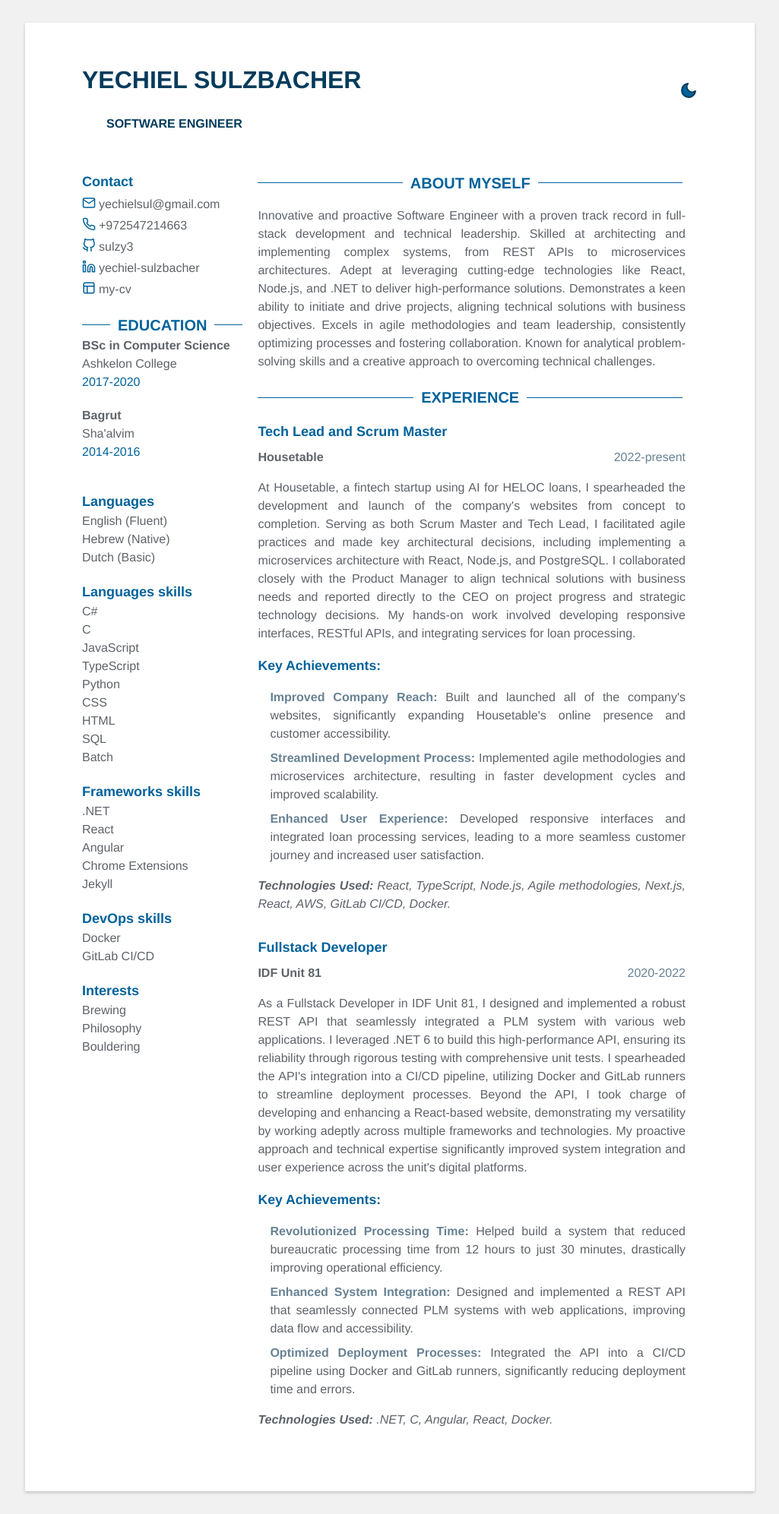
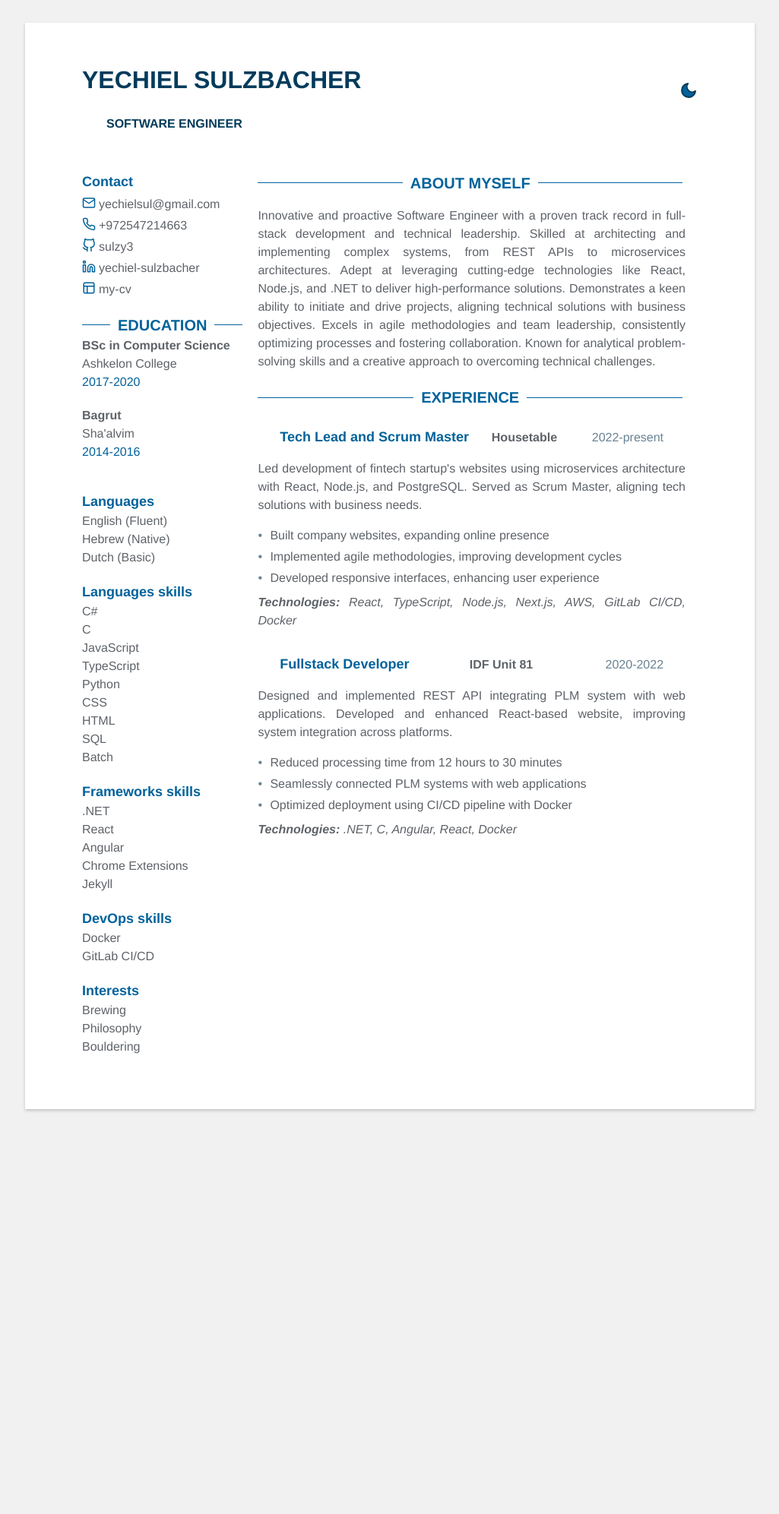
Before and after one commit to chaniheller97/my-cv, a Jekyll site: the page built from index.html, in a window 1280 px wide. Shown: the whole page at 76% size, without its empty margins (127-1152 px from the left). Built offline with Jekyll 4.4.1, drawn with Linux system fonts in a browser that asks for light colours; after the commit the page ends 1490 px from its top, so only the background shows below that.

Commit message:
try new one

```diff
--- a/_data/data.yml
+++ b/_data/data.yml
@@ -58,34 +58,23 @@ skills:
 profile: |
    Innovative and proactive Software Engineer with a proven track record in full-stack development and technical leadership. Skilled at architecting and implementing complex systems, from REST APIs to microservices architectures. Adept at leveraging cutting-edge technologies like React, Node.js, and .NET to deliver high-performance solutions. Demonstrates a keen ability to initiate and drive projects, aligning technical solutions with business objectives. Excels in agile methodologies and team leadership, consistently optimizing processes and fostering collaboration. Known for analytical problem-solving skills and a creative approach to overcoming technical challenges.
 # Experience
-# Experience
 experience:
   - role: Tech Lead and Scrum Master
     time: 2022-present
     company: Housetable
-    details: |
-        At Housetable, a fintech startup using AI for HELOC loans, I spearheaded the development and launch of the company's websites from concept to completion. Serving as both Scrum Master and Tech Lead, I facilitated agile practices and made key architectural decisions, including implementing a microservices architecture with React, Node.js, and PostgreSQL. I collaborated closely with the Product Manager to align technical solutions with business needs and reported directly to the CEO on project progress and strategic technology decisions. My hands-on work involved developing responsive interfaces, RESTful APIs, and integrating services for loan processing.
+    summary: Led development of fintech startup's websites using microservices architecture with React, Node.js, and PostgreSQL. Served as Scrum Master, aligning tech solutions with business needs.
     achievements:
-      - title: Improved Company Reach
-        description: Built and launched all of the company's websites, significantly expanding Housetable's online presence and customer accessibility.
-      - title: Streamlined Development Process
-        description: Implemented agile methodologies and microservices architecture, resulting in faster development cycles and improved scalability.
-      - title: Enhanced User Experience
-        description: Developed responsive interfaces and integrated loan processing services, leading to a more seamless customer journey and increased user satisfaction.
-    technologies_used: |
-      React, TypeScript, Node.js, Agile methodologies, Next.js, React, AWS, GitLab CI/CD, Docker.
+      - Built company websites, expanding online presence
+      - Implemented agile methodologies, improving development cycles
+      - Developed responsive interfaces, enhancing user experience
+    technologies: React, TypeScript, Node.js, Next.js, AWS, GitLab CI/CD, Docker
 
   - role: Fullstack Developer
     time: 2020-2022
     company: IDF Unit 81
-    details: |
-      As a Fullstack Developer in IDF Unit 81, I designed and implemented a robust REST API that seamlessly integrated a PLM system with various web applications. I leveraged .NET 6 to build this high-performance API, ensuring its reliability through rigorous testing with comprehensive unit tests. I spearheaded the API's integration into a CI/CD pipeline, utilizing Docker and GitLab runners to streamline deployment processes. Beyond the API, I took charge of developing and enhancing a React-based website, demonstrating my versatility by working adeptly across multiple frameworks and technologies. My proactive approach and technical expertise significantly improved system integration and user experience across the unit's digital platforms.
+    summary: Designed and implemented REST API integrating PLM system with web applications. Developed and enhanced React-based website, improving system integration across platforms.
     achievements:
-      - title: Revolutionized Processing Time
-        description: Helped build a system that reduced bureaucratic processing time from 12 hours to just 30 minutes, drastically improving operational efficiency.
-      - title: Enhanced System Integration
-        description: Designed and implemented a REST API that seamlessly connected PLM systems with web applications, improving data flow and accessibility.
-      - title: Optimized Deployment Processes
-        description: Integrated the API into a CI/CD pipeline using Docker and GitLab runners, significantly reducing deployment time and errors.
-    technologies_used: |
-      .NET, C, Angular, React, Docker.
+      - Reduced processing time from 12 hours to 30 minutes
+      - Seamlessly connected PLM systems with web applications
+      - Optimized deployment using CI/CD pipeline with Docker
+    technologies: .NET, C, Angular, React, Docker
--- a/_includes/experience.html
+++ b/_includes/experience.html
@@ -4,28 +4,20 @@
     <h2 class="title">Experience</h2>
     {% for exp in experience %}
         <div class="experience-item">
-            <div class="role">
-                {{exp.role}}
-            </div>
-            <div class="company">
-                {{exp.company}}
+            <div class="header">
+                <span class="role">{{exp.role}}</span>
+                <span class="company">{{exp.company}}</span>
                 <span class="time">{{exp.time}}</span>
             </div>
-            <div class="details">{{exp.details}}</div>
+            <p class="summary">{{exp.summary}}</p>
             {% if exp.achievements %}
-                <div class="achievements">
-                    <h3>Key Achievements:</h3>
-                    <ul>
-                    {% for achievement in exp.achievements %}
-                        <li>
-                            <strong>{{ achievement.title }}:</strong>
-                            {{ achievement.description }}
-                        </li>
-                    {% endfor %}
-                    </ul>
-                </div>
+                <ul class="achievements">
+                {% for achievement in exp.achievements %}
+                    <li>{{ achievement }}</li>
+                {% endfor %}
+                </ul>
             {% endif %}
-            <p class="technologies"><strong>Technologies Used:</strong> {{exp.technologies_used}}</p>
+            <p class="technologies"><strong>Technologies:</strong> {{exp.technologies}}</p>
         </div>
     {% endfor %}
 </section>
--- a/_sass/includes/experience.scss
+++ b/_sass/includes/experience.scss
@@ -1,55 +1,56 @@
 .experience {
     .title {
         @include header;
+        margin-bottom: 1.5rem;
     }
     .experience-item {
         margin-bottom: 2rem;
 
+        .header {
+            display: flex;
+            justify-content: space-between;
+            align-items: baseline;
+            margin-bottom: 0.5rem;
+
             .role {
                 @include sub-header;
-            margin-bottom: 0.5rem;
+                font-weight: bold;
             }
             .company {
                 @include body-text;
                 font-weight: bold;
-            margin-bottom: 1rem;
-
+            }
             .time {
-                float: right;
+                @include body-text;
                 color: var(--fg-color-title-sm);
-                font-weight: 100;
             }
         }
-        .details {
+        .summary {
             @include body-text;
-            margin-bottom: 1rem;
+            margin-bottom: 0.5rem;
         }
         .achievements {
-            margin-bottom: 1rem;
-
-            h3 {
-                @include sub-header;
-                font-size: 1.1em;
-                margin-bottom: 0.5rem;
-            }
-
-            ul {
             list-style-type: none;
             padding-left: 1rem;
+            margin-bottom: 0.5rem;
 
             li {
                 @include body-text;
-                    margin-bottom: 0.5rem;
+                margin-bottom: 0.25rem;
+                position: relative;
 
-                    strong {
+                &::before {
+                    content: "•";
+                    position: absolute;
+                    left: -1rem;
                     color: var(--fg-color-title-sm);
-                    }
                 }
             }
         }
         .technologies {
             @include body-text;
             font-style: italic;
+            margin-top: 0.5rem;
         }
     }
 }
```
Lines whose indentation alone changed are shown as unchanged.
